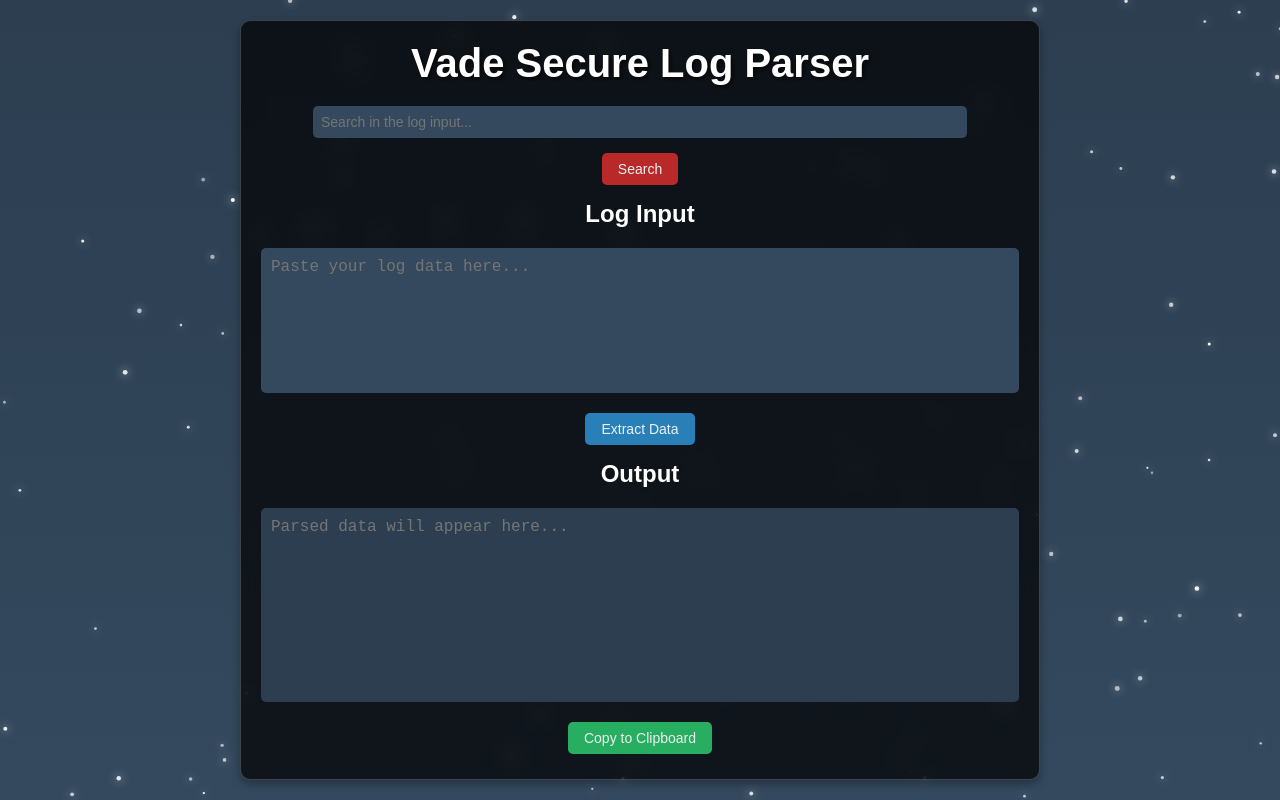
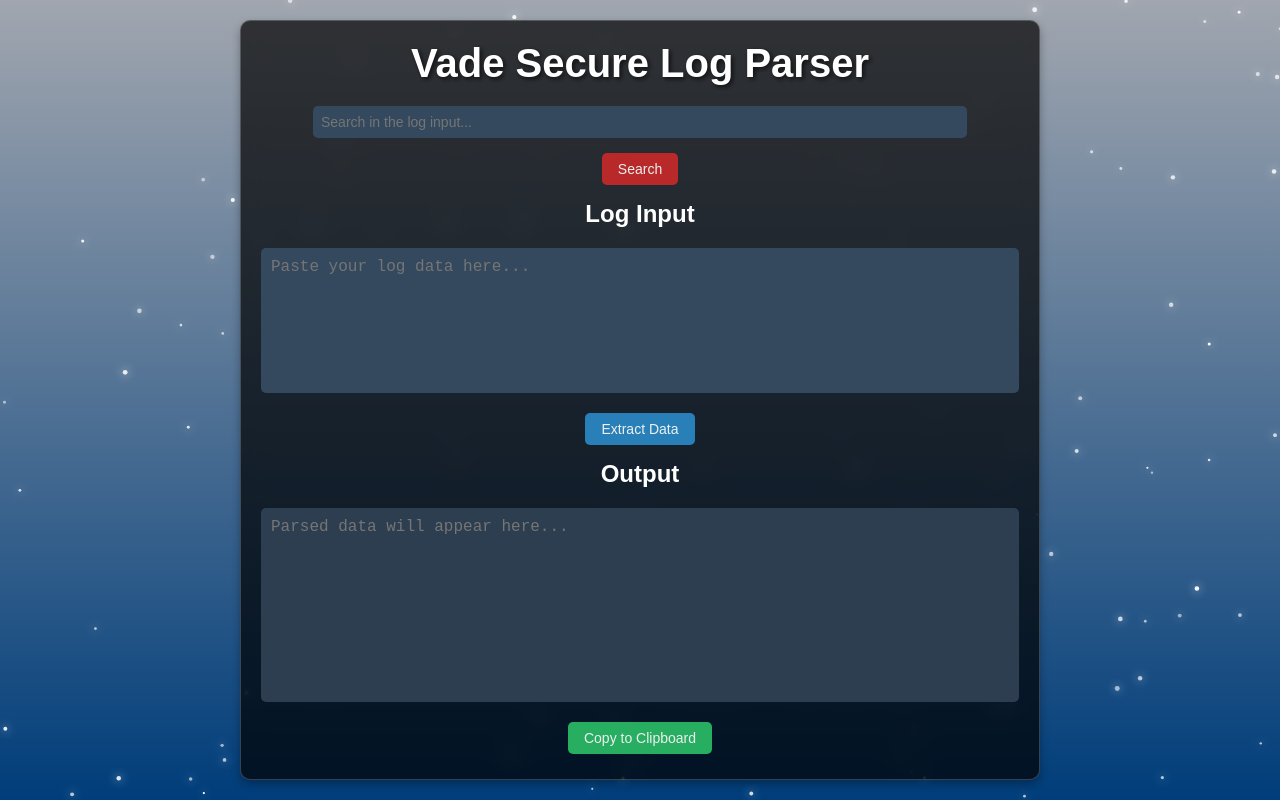
Before and after one commit to soctools/log-praser-tool, a plain HTML site: page vade_parser.html in a window 1280 px wide. Drawn offline with Linux system fonts and the light colour scheme.

Commit message:
Visual update

```diff
--- a/vade_parser_styles.css
+++ b/vade_parser_styles.css
@@ -6,7 +6,7 @@
     padding: 0;
     font-family: Arial, sans-serif;
     color: #ecf0f1;
-    background: linear-gradient(to bottom, #2c3e50, #34495e);
+    background: linear-gradient(to bottom, #a1a6af, #003d7a);
     display: flex;
     justify-content: center;
     align-items: center;
```
Also changed, not shown: index.html (+3 -0 lines).
